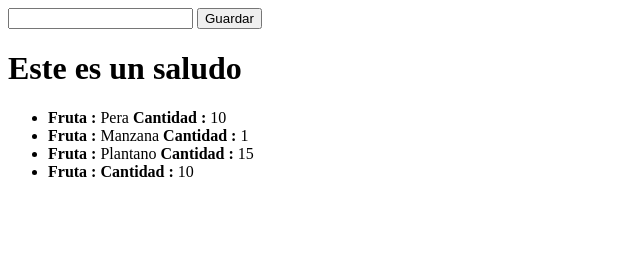
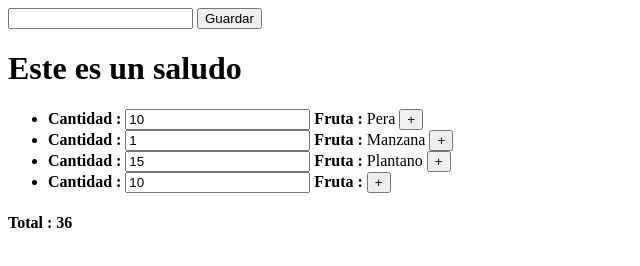
Before and after one commit to fercho9212/vuejs, a plain HTML site: page index.html in a window 1280 px wide. Both pictures are taken after a click on the button "Guardar". Shown: the whole page, without its empty margins (0-640 px from the left). Drawn offline with nearby package versions, Linux system fonts and the light colour scheme.

Commit message:
4. Keyup, v-model and  computed

```diff
--- a/01.js
+++ b/01.js
@@ -7,11 +7,22 @@ const app = new Vue({
             {nombre:'Manzana',cantidad:1},
             {nombre:'Plantano',cantidad:15},
         ],
-        nuevaFruta: ''
+        nuevaFruta: '',
+        total:0
     },
     methods:{
-        guargar () {
+        guardar () {
             this.frutas.push({nombre:this.nuevaFruta,cantidad:10});
+            this.nuevaFruta='';
+        }
+    },
+    computed:{
+        sumarFrutas(){
+            this.total=0;
+            for(fruta of this.frutas){
+                this.total+=fruta.cantidad;
+            }
+            return this.total;
         }
     }
 })
--- a/index.html
+++ b/index.html
@@ -8,16 +8,18 @@
 </head>
 <body>
     <div id="app">
-        <input type="text" v-model="nuevaFruta">
-        <button @click="guargar">Guardar</button>
+        <input type="text" v-model="nuevaFruta" @keyup.enter="guardar">
+        <button @click="guardar" >Guardar</button>
         <h1>{{titulo}}</h1>
-
         <ul>
             <li v-for="fruta of frutas">
-                <strong>Fruta :</strong> {{fruta.nombre}} <strong>Cantidad :</strong> {{fruta.cantidad}}
-                <span v-if="fruta.cantidad === 0"> SIN STOCK</span>
+                <strong>Cantidad :</strong>  <input type="number" v-model.number="fruta.cantidad">
+                <strong>Fruta :</strong> {{fruta.nombre}}
+                <span v-if="fruta.cantidad === 0"> <strong>SIN STOCK</strong></span>
+                <button @click="fruta.cantidad+=1">+</button>
             </li>
         </ul>
+        <h4> Total : {{ sumarFrutas }} </h4>
     </div>
     <script src="https://cdn.jsdelivr.net/npm/vue/dist/vue.js"></script>
     <script src="01.js"></script>
```
